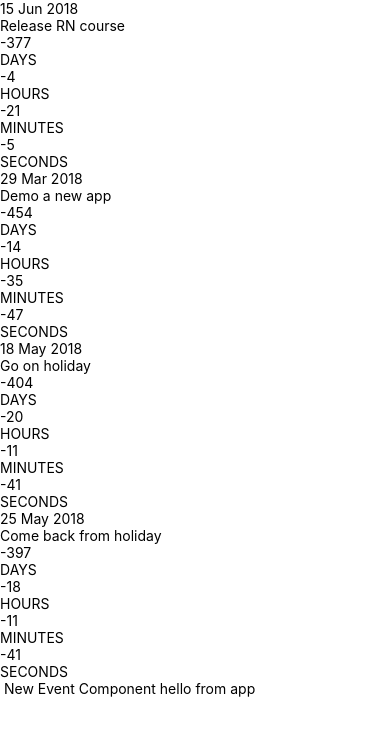
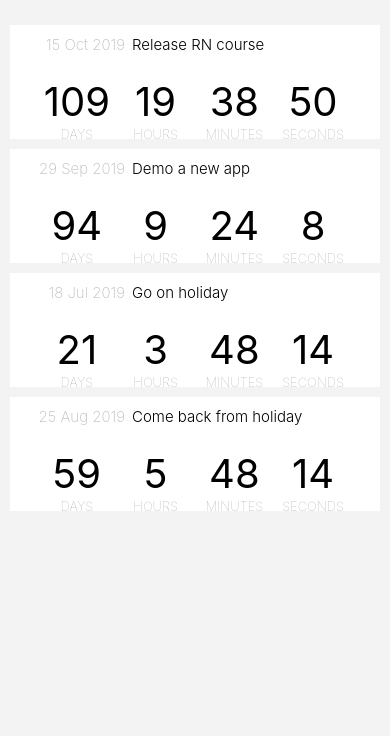
Before and after one commit to rishabh-malhotra/react-native-app-Countdown, a React Native app: screen / in a window 390 px wide. Shown: the top 736 px of the page. Built offline with nearby package versions, Linux system fonts and the light colour scheme.

Commit message:
made styling changes and added timer to show countdown

```diff
--- a/EventCard.js
+++ b/EventCard.js
@@ -4,7 +4,55 @@ import PropTypes from 'prop-types'
 import {getCountdownParts,formatDate} from './api'
 
 const styles=StyleSheet.create({
-
+    card: {
+        backgroundColor: '#fff',
+        flex: 1,
+        padding: 10,
+        paddingTop: 10,
+        paddingBottom: 20,
+        margin: 10,
+        marginTop: 5,
+        marginBottom: 5,
+      },
+      cardHeader: {
+        flex: 1,
+        flexDirection: 'row',
+      },
+      date: {
+        fontWeight: '200',
+        fontSize: 15,
+        color: '#bdbdbd',
+        width: '30%',
+        textAlign: 'right',
+      },
+      title: {
+        fontSize: 15,
+        fontWeight: '300',
+        marginLeft: 7,
+        textAlign: 'left',
+      },
+      counterContainer: {
+        flex: 1,
+        flexDirection: 'row',
+        justifyContent: 'space-between',
+        paddingLeft: '5%',
+        paddingRight: '5%',
+      },
+      counter: {
+        width: '25%',
+        flex: 1,
+      },
+      counterText: {
+        fontSize: 40,
+        textAlign: 'center',
+      },
+      counterLabel: {
+        fontSize: 13,
+        fontWeight: '100',
+        color: '#a3a3a3',
+        textAlign: 'center',
+        paddingTop: 0,
+      },
 });
 
 export default function EventCard({event}){
--- a/EventList.js
+++ b/EventList.js
@@ -1,30 +1,46 @@
 import React,{Component} from 'react';
-import {Text,FlatList,View} from 'react-native';
+import {Text,FlatList,View,StyleSheet} from 'react-native';
 import EventCard from './EventCard';
+
+const styles=StyleSheet.create({
+    list:{
+        flex:1,
+        paddingTop:20,
+        backgroundColor:'#F3F3F3'
+    },
+})
 
 class EventList extends Component{
     constructor(props){
         super(props)
-        this.state={events:[]}
-    }
-    componentDidMount(){
+        //this.state={events:[]}
         const events=require('./db.json').events.map(e=>({
             ...e,
             date:new Date(e.date)
         }));
-        this.setState({events});
+        this.state={events};
+    }
+
+    componentDidMount(){
+        setInterval(()=>{
+            this.setState({
+                events:this.state.events.map(evt=>({
+                ...evt,
+                timer:Date.now()
+                })
+            )});
+        },1000);
     }
 
     render(){
+        console.log(styles.list)
         return(
-            <View>
             <FlatList
+                style={styles.list}
                 data={this.state.events}
                 renderItem={({item})=><EventCard event={item}/>}
                 keyExtractor={item=>item.id}
             />
-            <Text> New Event Component {this.props.event}</Text>
-            </View>
         )
     }
 }
--- a/db.json
+++ b/db.json
@@ -2,22 +2,22 @@
   "events": [
     {
       "title": "Release RN course",
-      "date": "2018-06-15T00:00:00.000Z",
+      "date": "2019-10-15T00:00:00.000Z",
       "id": "05dafc66-bd91-43a0-a752-4dc40f039144"
     },
     {
       "title": "Demo a new app",
-      "date": "2018-03-29T13:45:18.000Z",
+      "date": "2019-09-29T13:45:18.000Z",
       "id": "001c9b6d-00a9-465c-a2d3-afb7176a0a87"
     },
     {
       "title": "Go on holiday",
-      "date": "2018-05-18T08:09:24.000Z",
+      "date": "2019-07-18T08:09:24.000Z",
       "id": "4cdbe78f-54df-4769-bf3b-02a930161ec5"
     },
     {
       "title": "Come back from holiday",
-      "date": "2018-05-25T10:09:24.000Z",
+      "date": "2019-08-25T10:09:24.000Z",
       "id": "81066e94-5e2a-410a-986c-67dcc72d3a82"
     }
   ]
```
